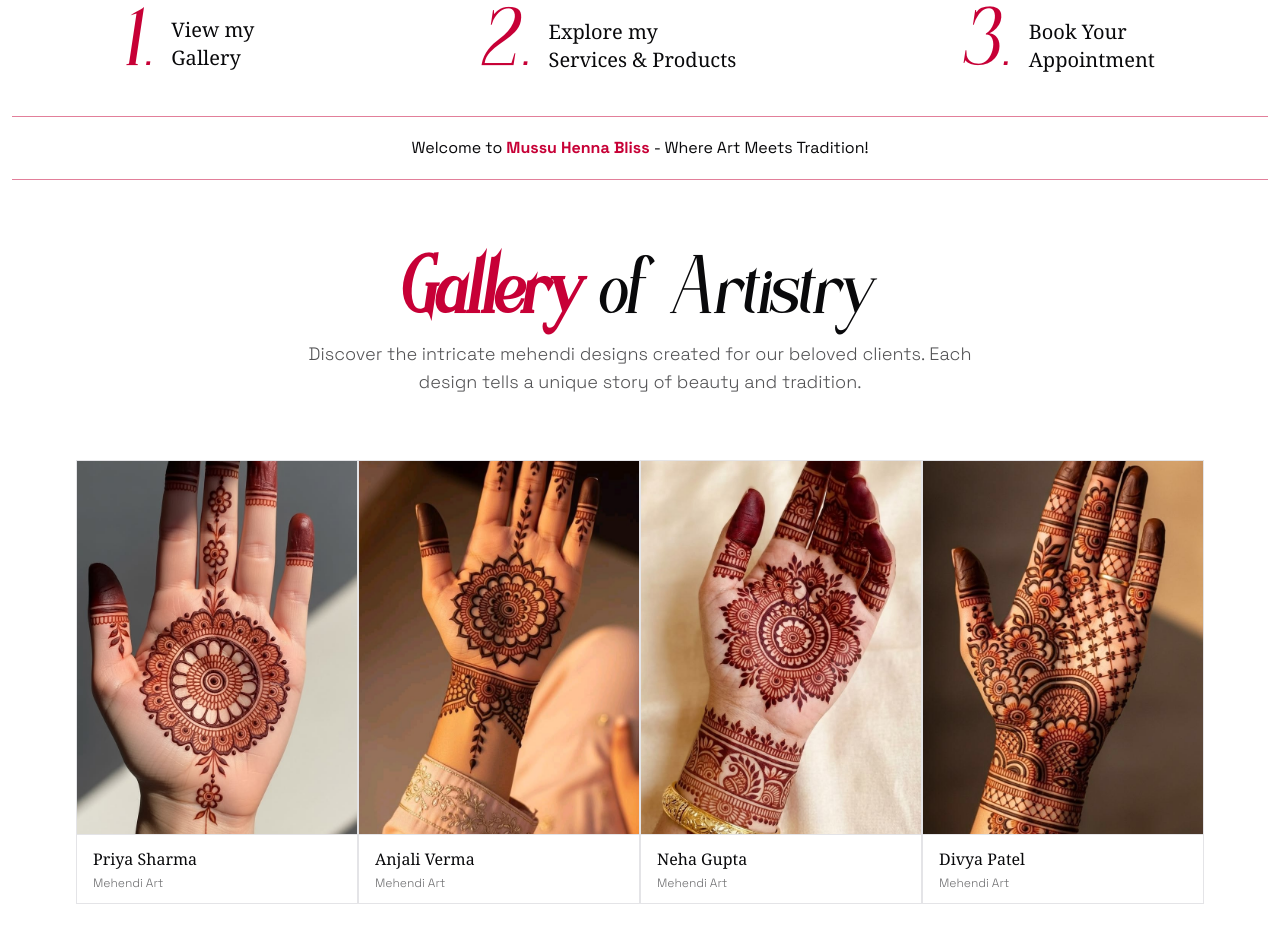
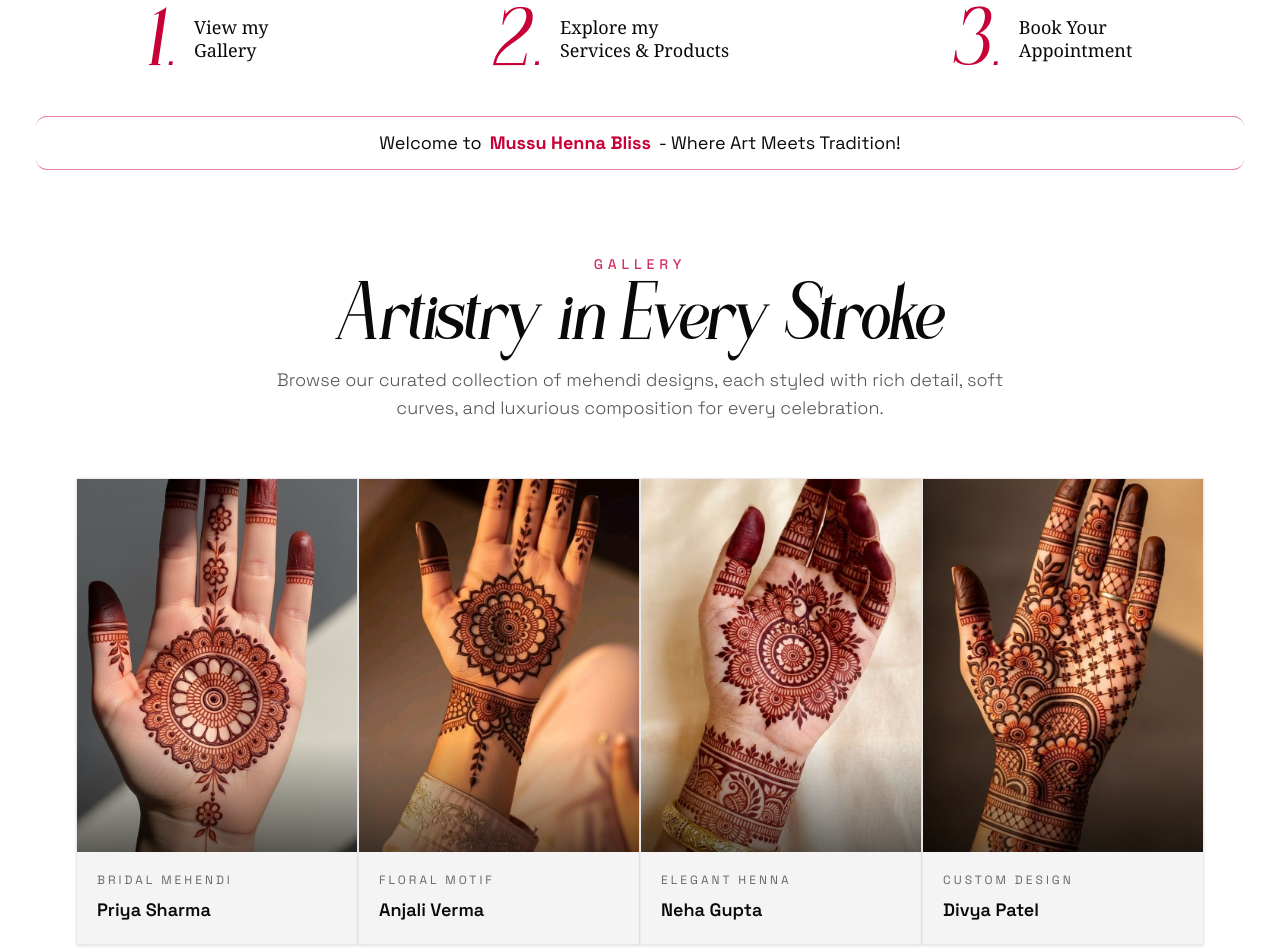
Before and after one commit to IshakShekh97/mussu-henna-bliss, a Next.js app: page / in a window 1280 px wide. Shown: the part 840-1792 px from the top of the page. Built offline with nearby package versions, Linux system fonts and the light colour scheme; a web font is replaced by a local one.

Commit message:
Add Gallery page component; update Navbar to include Gallery link; enhance Gallery and Welcome components with new styles and structure; modify SmoothScroll options for improved performance

```diff
--- /dev/null
+++ b/app/(client)/gallery/page.tsx
@@ -0,0 +1,7 @@
+import React from "react";
+
+const GalleryPage = () => {
+  return <div>GalleryPage</div>;
+};
+
+export default GalleryPage;
--- a/components/SmoothScroll.tsx
+++ b/components/SmoothScroll.tsx
@@ -13,7 +13,9 @@ export default function SmoothScroll({ children }: SmoothScrollProps) {
       options={{
         autoRaf: true,
         smoothWheel: true,
-        // syncTouch: true
+        syncTouch: true,
+        lerp: 0.1,
+        syncTouchLerp: 0.7,
       }}
     >
       {children}
--- a/components/common/Navbar.tsx
+++ b/components/common/Navbar.tsx
@@ -21,6 +21,7 @@ const LINKS = [
   { name: "Home", href: "/", icon: HomeIcon },
   { name: "Shop", href: "/shop", icon: ShoppingBagIcon },
   { name: "Booking", href: "/book", icon: ClipboardClockIcon },
+  { name: "Gallery", href: "/gallery", icon: HomeIcon },
 ];
 
 const Navbar = () => {
--- a/components/home/Gallary.tsx
+++ b/components/home/Gallary.tsx
@@ -1,120 +1,96 @@
 "use client";
-import React, { useState } from "react";
 import Image from "next/image";
-import { Loader2 } from "lucide-react";
+import Link from "next/link";
 
 interface GalleryItem {
   id: string;
   customerName: string;
   imagePath: string;
-  imageWidth: number;
-  imageHeight: number;
+  subtitle: string;
 }
 
 const galleryItems: GalleryItem[] = [
   {
     id: "1",
     customerName: "Priya Sharma",
+    subtitle: "Bridal Mehendi",
     imagePath: "/images/hero-1.jpg",
-    imageWidth: 400,
-    imageHeight: 500,
   },
   {
     id: "2",
     customerName: "Anjali Verma",
+    subtitle: "Floral Motif",
     imagePath: "/images/hero-2.jpg",
-    imageWidth: 500,
-    imageHeight: 400,
   },
   {
     id: "3",
     customerName: "Neha Gupta",
+    subtitle: "Elegant Henna",
     imagePath: "/images/hero-3.jpg",
-    imageWidth: 450,
-    imageHeight: 450,
   },
   {
     id: "4",
     customerName: "Divya Patel",
+    subtitle: "Custom Design",
     imagePath: "/images/hero-4.jpg",
-    imageWidth: 350,
-    imageHeight: 550,
   },
 ];
 
 const Gallary = () => {
-  const [loadedImages, setLoadedImages] = useState<Set<string>>(new Set());
-
-  const handleImageLoad = (id: string) => {
-    setLoadedImages((prev) => new Set(prev).add(id));
-  };
-
   return (
     <section className="w-full py-16 px-4 md:px-8 lg:px-16">
-      {/* Section Header */}
-      <div className="mb-16 text-center">
+      <div className="mb-14 text-center">
+        <p className="text-sm uppercase tracking-[0.35em] text-primary/80 font-medium mb-4">
+          Gallery
+        </p>
         <h2 className="text-4xl md:text-5xl lg:text-6xl font-morlana font-light mb-4">
-          <span className="text-primary font-black">Gallery </span>
-          of Artistry
+          Artistry in Every Stroke
         </h2>
-        <p className="text-base md:text-lg text-foreground/70 font-light max-w-2xl mx-auto">
-          Discover the intricate mehendi designs created for our beloved
-          clients. Each design tells a unique story of beauty and tradition.
+        <p className="text-base md:text-lg text-foreground/70 font-light max-w-3xl mx-auto">
+          Browse our curated collection of mehendi designs, each styled with
+          rich detail, soft curves, and luxurious composition for every
+          celebration.
         </p>
       </div>
 
-      {/* Gallery Grid */}
-      <div className="grid grid-cols-1 sm:grid-cols-2 lg:grid-cols-3 xl:grid-cols-4 gap-0 auto-rows-max">
-        {galleryItems.map((item) => (
-          <div
+      <div className="grid grid-cols-2 md:grid-cols-4">
+        {galleryItems.map((item, index) => (
+          <article
             key={item.id}
-            className="group relative overflow-hidden rounded-none border border-border hover:border-primary/50 transition-all duration-300 hover:shadow-lg hover:shadow-primary/10"
+            className="group overflow-hidden  border border-border/60 bg-muted shadow-sm transition duration-300 hover:-translate-y-1 hover:shadow-2xl"
           >
-            {/* Image Container - Fixed aspect ratio */}
-            <div className="relative w-full aspect-3/4 bg-secondary overflow-hidden">
-              {!loadedImages.has(item.id) && (
-                <div className="absolute inset-0 flex items-center justify-center bg-secondary/50">
-                  <Loader2 className="w-6 h-6 animate-spin text-primary" />
-                </div>
-              )}
-
+            <div className="relative aspect-3/4 overflow-hidden bg-slate-100">
               <Image
                 src={item.imagePath}
-                alt={`Mehendi design for ${item.customerName}`}
+                alt={`Mehendi design by ${item.customerName}`}
                 fill
-                sizes="(max-width: 640px) 100vw, (max-width: 1024px) 50vw, (max-width: 1280px) 33vw, 25vw"
-                className={`object-cover transition-transform duration-300 group-hover:scale-105 ${
-                  loadedImages.has(item.id) ? "opacity-100" : "opacity-0"
-                }`}
-                onLoad={() => handleImageLoad(item.id)}
-                priority={parseInt(item.id) <= 4}
+                sizes="(max-width: 640px) 100vw, (max-width: 1024px) 50vw, 33vw"
+                className="object-cover transition duration-500 group-hover:scale-105"
+                priority={index < 4}
               />
-
-              {/* Overlay Gradient */}
-              <div className="absolute inset-0 bg-linear-to-t from-black/60 via-transparent to-transparent opacity-0 group-hover:opacity-100 transition-opacity duration-300" />
+              <div className="pointer-events-none absolute inset-x-0 bottom-0 h-28 bg-linear-to-t from-black/60 to-transparent" />
             </div>
-
-            {/* Customer Name Badge */}
-            <div className="relative px-4 py-3 bg-card border-t border-border">
-              <p className="text-sm md:text-base font-serif text-foreground font-medium truncate">
+            <div className="p-5">
+              <p className="text-xs uppercase tracking-[0.25em] text-foreground/60 mb-2">
+                {item.subtitle}
+              </p>
+              <h3 className="text-lg font-semibold text-foreground">
                 {item.customerName}
-              </p>
-              <p className="text-xs text-foreground/60 font-light mt-1">
-                Mehendi Art
-              </p>
+              </h3>
             </div>
-          </div>
+          </article>
         ))}
       </div>
 
-      {/* Footer CTA */}
       <div className="mt-16 text-center">
         <p className="text-lg text-foreground/70 font-light mb-6">
           Want to see more designs or book your appointment?
         </p>
-        <button className="px-8 py-3 bg-primary text-primary-foreground rounded-md font-medium hover:bg-primary/90 transition-colors duration-300">
-          Explore More
-        </button>
+        <Link href="/gallery">
+          <button className="px-8 py-3 bg-primary text-primary-foreground rounded-md font-medium hover:bg-primary/90 transition-colors duration-300">
+            Explore More
+          </button>
+        </Link>
       </div>
     </section>
   );
--- a/components/home/Hero.tsx
+++ b/components/home/Hero.tsx
@@ -40,39 +40,38 @@ const Hero = () => {
           </div>
         </div>
 
-        {/* Right Column */}
-        <div className="h-full w-4xl flex items-center lg:justify-center col-span-1 lg:col-span-3 gap-3">
-          <div className="relative h-[80%] lg:w-[28%] md:h-100 md:w-[23%] w-[17%] rounded-[25rem] overflow-hidden">
+        <div className="h-full w-full flex items-center justify-center col-span-1 lg:col-span-3 gap-6">
+          <div className="relative h-[80%] max-sm:h-[80%] lg:w-[24%] md:h-100 md:w-[23%] w-[38%] rounded-[25rem] overflow-hidden">
             <Image
               src={"/images/hero-2.jpg"}
               alt="Hero Image"
               fill
-              sizes="(max-width: 768px) 100vw, (max-width: 1200px) 50vw, 33vw"
+              sizes="(max-width: 768px) 30vw, (max-width: 1200px) 20vw, 18vw"
               className="p-3 rounded-[25rem] object-top"
             />
           </div>
 
-          <div className="relative lg:h-full lg:w-[34%] md:h-120 md:w-[25%] h-80 w-[20%] rounded-[25rem] overflow-hidden border-2 border-primary">
+          {/* Center (prominent) - always visible */}
+          <div className="relative lg:h-full lg:w-[34%] md:h-120 md:w-[28%] h-80 max-sm:h-88 w-[45%] rounded-[25rem] overflow-hidden border-2 border-primary">
             <Image
               src={"/images/hero-1.jpg"}
               alt="Hero Image"
               fill
-              sizes="(max-width: 768px) 20vw, (max-width: 1200px) 25vw, 34vw"
+              sizes="(max-width: 768px) 50vw, (max-width: 1200px) 35vw, 34vw"
               className="p-3 rounded-[25rem] object-top"
             />
           </div>
 
-          <div className="relative h-[70%] lg:w-[24%] md:h-80 md:w-[20%] w-[15%] rounded-[25rem] overflow-hidden">
+          <div className="relative hidden md:block h-[80%] lg:w-[24%] md:h-100 md:w-[23%] w-[18%] rounded-[25rem] overflow-hidden">
             <Image
               src={"/images/hero-3.jpg"}
               alt="Hero Image"
               fill
-              sizes="(max-width: 768px) 15vw, (max-width: 1200px) 20vw, 24vw"
+              sizes="(max-width: 768px) 0vw, (max-width: 1200px) 20vw, 18vw"
               className="p-3 rounded-[25rem] object-top"
             />
           </div>
         </div>
-        {/* Right Column */}
       </section>
     </main>
   );
--- a/components/home/Welcome.tsx
+++ b/components/home/Welcome.tsx
@@ -2,33 +2,39 @@ import React from "react";
 
 const Welcome = () => {
   return (
-    <div className="w-full py-5 ">
-      <div className="flex items-center justify-around mb-10">
-        <div className="flex items-start gap-5 justify-center text-xl">
-          <span className="font-morlana text-primary text-6xl">1.</span>
-          <span className="font-serif ">
+    <div className="w-full py-5 px-4 sm:px-6">
+      <div className="flex flex-col gap-6 items-center justify-center mb-10 sm:flex-row sm:gap-0 sm:justify-around">
+        <div className="flex flex-col items-center gap-2 text-center text-lg sm:flex-row sm:text-left sm:items-start sm:gap-5">
+          <span className="font-morlana text-primary text-5xl sm:text-6xl">
+            1.
+          </span>
+          <span className="font-serif leading-tight">
             View my <br />
             Gallery
           </span>
         </div>
-        <div className="flex items-center gap-5 justify-center text-xl">
-          <span className="font-morlana text-primary text-6xl">2.</span>
-          <span className="font-serif ">
+        <div className="flex flex-col items-center gap-2 text-center text-lg sm:flex-row sm:text-left sm:items-start sm:gap-5">
+          <span className="font-morlana text-primary text-5xl sm:text-6xl">
+            2.
+          </span>
+          <span className="font-serif leading-tight">
             Explore my <br /> Services & Products
           </span>
         </div>
-        <div className="flex items-center gap-5 justify-center text-xl">
-          <span className="font-morlana text-primary text-6xl">3.</span>
-          <span className="font-serif ">
+        <div className="flex flex-col items-center gap-2 text-center text-lg sm:flex-row sm:text-left sm:items-start sm:gap-5">
+          <span className="font-morlana text-primary text-5xl sm:text-6xl">
+            3.
+          </span>
+          <span className="font-serif leading-tight">
             Book Your <br /> Appointment
           </span>
         </div>
       </div>
 
-      <div className="mx-auto flex h-16 max-w-360 border-y border-primary/50 items-center justify-center px-3 py-2 sm:px-4 md:px-6">
-        Welcome to{" "}
-        <span className="text-primary font-bold mx-1">Mussu Henna Bliss</span> -
-        Where Art Meets Tradition!
+      <div className="mx-auto flex flex-col items-center justify-center gap-2 rounded-md border-y border-primary/50 bg-white/5 px-4 py-4 text-center text-sm sm:flex-row sm:gap-2 sm:px-6 sm:py-3 sm:text-base md:text-lg">
+        <span>Welcome to</span>
+        <span className="text-primary font-bold">Mussu Henna Bliss</span>
+        <span>- Where Art Meets Tradition!</span>
       </div>
     </div>
   );
```
